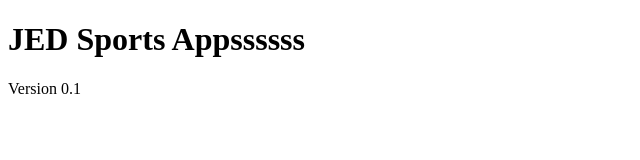
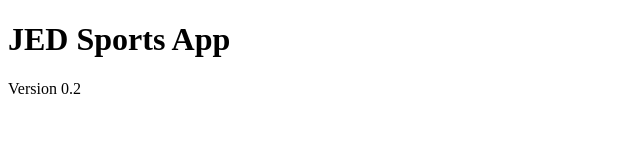
Before and after one commit to RyleHSPBP2019/JED-Sports, a plain HTML site: page JED Sports/index.html in a window 1280 px wide. Shown: the whole page, without its empty margins (0-640 px from the left). Drawn offline with Linux system fonts and the light colour scheme.

Commit message:
Update index.html

```diff
--- a/JED Sports/index.html
+++ b/JED Sports/index.html
@@ -1,12 +1,12 @@
 <!DOCTYPE html>
 <html>
 <head>
-<title>Page Title</title>
+<title>JED SPORTS</title>
 </head>
 <body>
 
-<h1>JED Sports Appssssss</h1>
-<p>Version 0.1</p>
+<h1>JED Sports App</h1>
+<p>Version 0.2</p>
 
 </body>
 </html>
```
